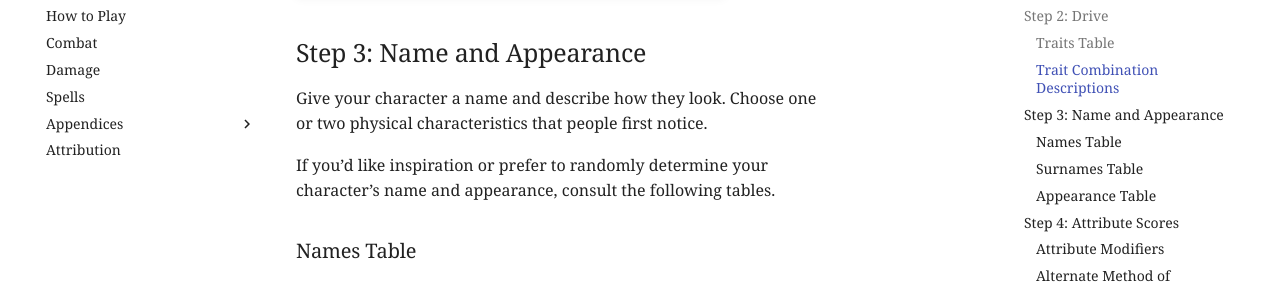
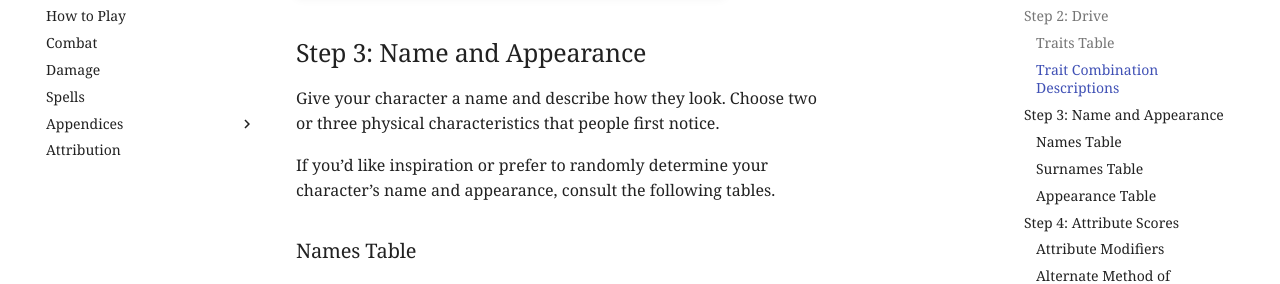
Before and after one commit to joemoose/dungeoneers.d20, an MkDocs documentation site: the page built from docs/character.md, in a window 1280 px wide and 900 px high, scrolled down 2785 px. Shown: the part 173-457 px from the top of the window. Built offline with MkDocs 1.6.1 and Material for MkDocs 9.7.7, drawn with Linux system fonts in a browser that asks for light colours; comment, search, counter and statistics services are not loaded; some of the changed text lies outside the part shown.

Commit message:
Update character.md

```diff
--- a/docs/character.md
+++ b/docs/character.md
@@ -71,7 +71,7 @@ These starting traits may change as you adventure and further develop your chara
 
 ## Step 3: Name and Appearance
 
-Give your character a name and describe how they look. Choose one or two physical characteristics that people first notice.
+Give your character a name and describe how they look. Choose two or three physical characteristics that people first notice.
 
 If you’d like inspiration or prefer to randomly determine your character’s name and appearance, consult the following tables.
 
@@ -175,7 +175,7 @@ Roll **2d6+4** four times, noting the results. Assign the lowest value to LUCK a
 
 Next, determine each attribute score's die roll **modifier**. You apply these modifiers to dice rolls that decide the outcome of risky or uncertain actions and damage when attacking.
 
-| Score |	Modifier |
+| Score | Modifier |
 | :-: | :-: |
 | 1-3	| -3 |
 | 4-5	| -2 |
```
Also changed, not shown: other parts of docs/character.md (+2 -2 lines).
